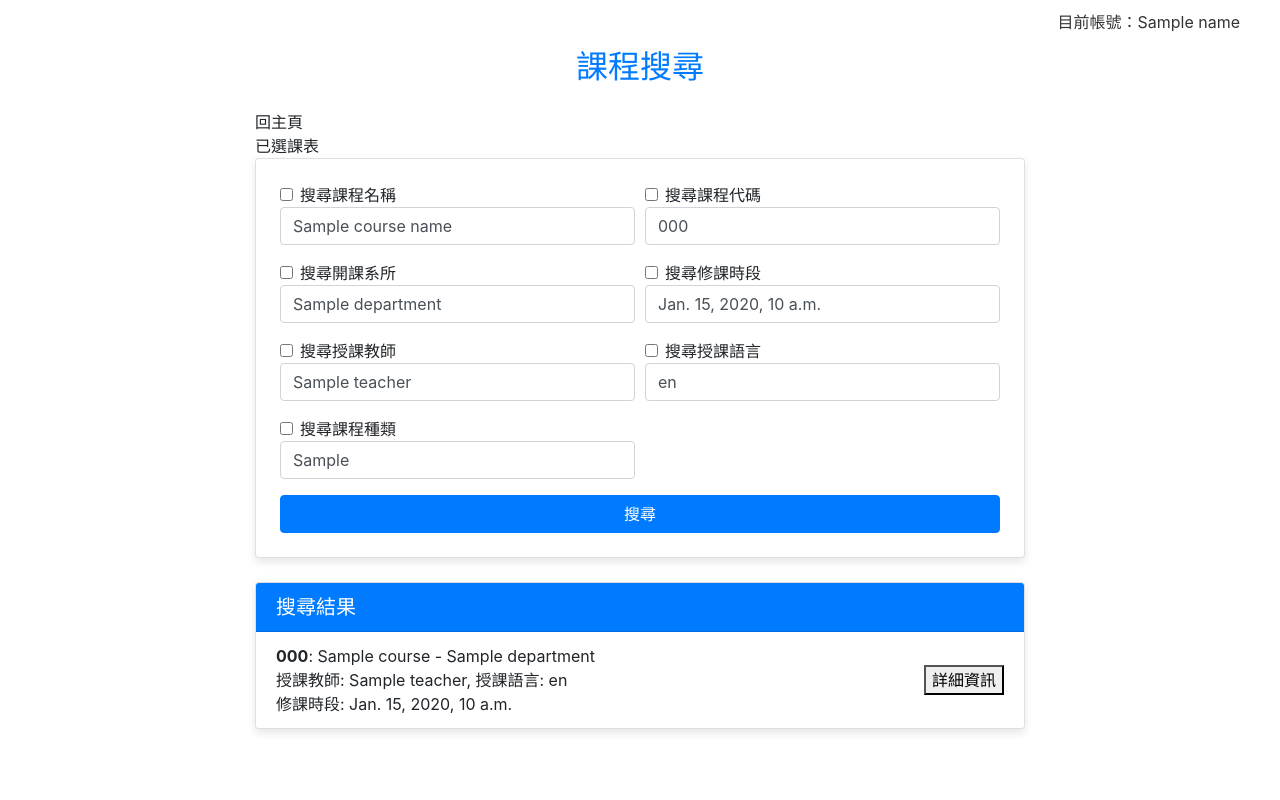
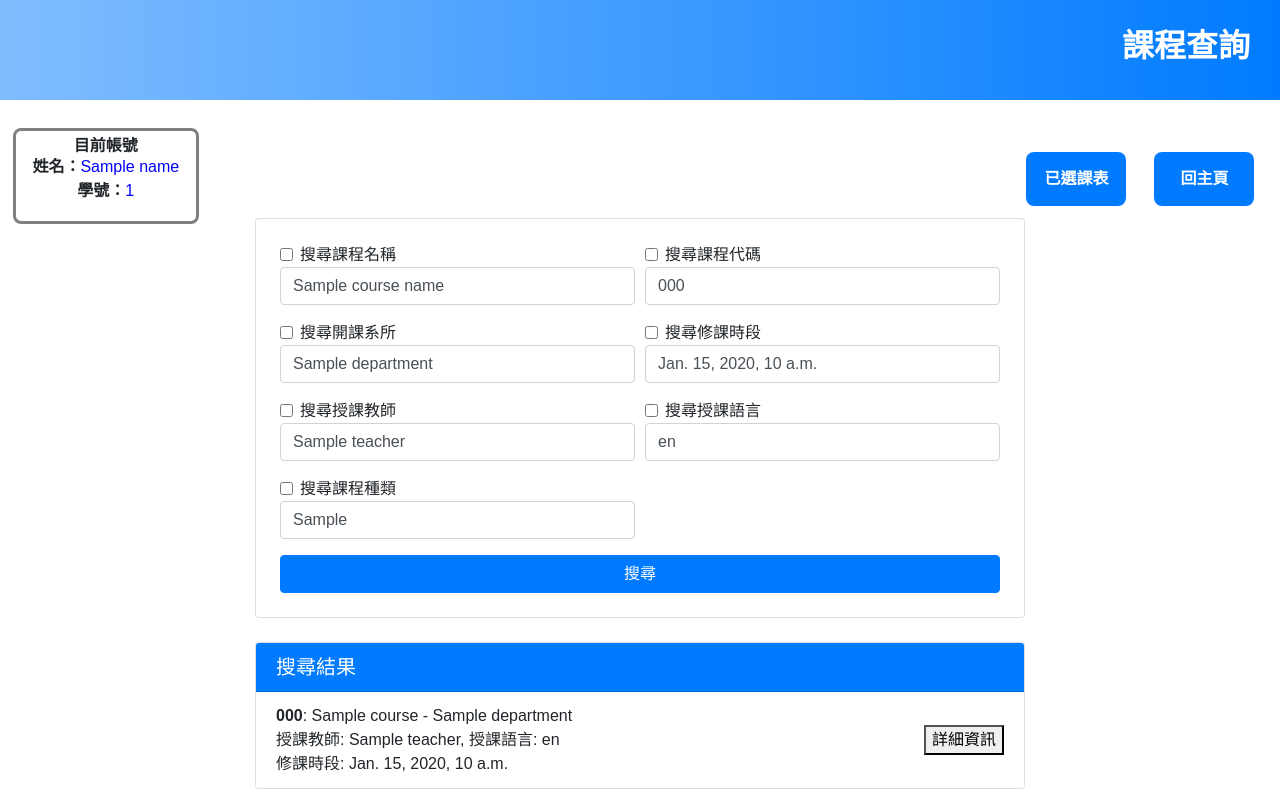
Before and after one commit to Fonzzznkk/D1149665, a Django app: template software/mysite/myapp/templates/myapp/coursesearch.html in a window 1280 px wide. Run offline with Django 5.2, Linux system fonts and the light colour scheme; the template is opened without the code that fills it: most values are stand-ins (such as "Sample title", 1, 10 or a date in 2020); some libraries are stand-ins or nearby versions.

Commit message:
update course search course page

```diff
--- a/software/mysite/myapp/templates/myapp/coursesearch.html
+++ b/software/mysite/myapp/templates/myapp/coursesearch.html
@@ -2,43 +2,106 @@
 <html lang="zh-Hant">
 <head>
     <meta charset="UTF-8">
-    <title>課程搜尋</title>
+    <title> 課程搜尋頁面 </title>
     <!-- 加載 Bootstrap -->
     <link rel="stylesheet" href="https://maxcdn.bootstrapcdn.com/bootstrap/4.5.2/css/bootstrap.min.css">
     <style>
+        /* 全域 */
+        body {
+            background-color: white;
+            font-family: Arial, sans-serif;
+            margin: 0;
+        }
+        /*頁首*/
         .header {
+            height: 100px;
+            display: flex;
+            align-items: center;
+            background: linear-gradient(to right, #80bdff, #007bff);
+        }
+        .header h1 {
+            margin-right: 30px;
+            margin-left: auto;
+            color: white;
+            font-size: 32px;
+            font-weight: bold;
+        }
+        /*帳號資訊*/
+        .account {
+            all: unset;
             position: absolute;
-            top: 0;
-            right: 20px;
-            padding: 10px 20px;
-            font-size: 1rem;
-            color: #333;
+            top: 16%;
+            left: 1%;
+            border: solid gray;
+            border-collapse: collapse;
+            border-radius: 8px;
+            width: 180px;
+            height: 90px;
+            text-align: center;
         }
+        .account p {
+            all: unset;
+            position: relative;
+            top: 3%;
+            font-weight: bold;
+            line-height: 0;
+        }
+        .account span {
+            color: blue;
+        }
+        /*按鈕*/
+        .button {
+            all: unset;
+            position: absolute;
+            top: 19%;
+            text-align: center;
+            align-items: center;
+            color: white;
+            font-weight: bold;
+            background-color: #007bff;
+            width: 70px;
+            padding: 15px;
+            border-radius: 8px;
+            transition: 0.3s;
+            cursor: pointer;
+        }
+        .button:hover {
+            background-color: #0056b3;
+        }
+        /*主頁*/
+        .homepage {
+            right: 2%;
+        }
+        /*已選課表*/
+        .selected {
+            right: 12%;
+        }
+        /*搜尋表單*/
         .container {
+            position: relative;
+            top: 70px;
             max-width: 800px;
         }
-        .card {
-            box-shadow: 0 4px 8px rgba(0, 0, 0, 0.1);
-        }
-        .card-header, .btn-primary {
+        /*搜尋結果*/
+        .card-header {
             background-color: #007bff;
-            color: #fff;
-        }
-        h2 {
-            color: #007bff;
-            text-align: center;
-            margin-bottom: 1.5rem;
+            color: white;
         }
     </style>
 </head>
 <body>
+    <div class="header">
+        <h1> 課程查詢 </h1>
+    </div>
+    <div class="account">
+        <p> 目前帳號 </p> <br>
+        <b>姓名：</b><span id="username">{{ name }}</span> <br>
+        <b>學號：</b><span id="uid">{{ uid }}</span>
+    </div>
+    <div class="button homepage" onclick="window.location.href='/myapp/homepage/'">回主頁</div>
+    <div class="button selected" onclick="window.location.href='/myapp/selected_courses/'">已選課表</div>
+
     <div class="container mt-5">
-    <h2>課程搜尋</h2>
-    <div class="uibutton" onclick="window.location.href='/myapp/homepage/'">回主頁</div>
-    <div class="uibutton" onclick="window.location.href='/myapp/selected_courses/'">已選課表</div>
-    <div class="header">
-        目前帳號：<span id="username">{{ name }}</span>
-    </div>
         <!-- 搜尋表單 -->
         <form method="GET" action="{% url 'coursesearch' %}" class="card p-4 mb-4">
             <div class="form-row">
@@ -106,7 +169,7 @@
                 </div>
             </div>
 
-        <button type="submit" class="btn btn-primary">搜尋</button>
+            <button type="submit" class="btn btn-primary"> 搜尋 </button>
         </form>
 
         <!-- 搜尋結果 -->
@@ -126,9 +189,7 @@
                                 修課時段: {{ item.course.time }}
                             </div>
                             <!-- 詳細資訊按鈕 -->
-                        <button class="course-btn"onclick="window.location.href='/myapp/course_mydetail/{{ item.course_code }}'">
-                           詳細資訊
-                        </button>
+                            <button class="course-btn"onclick="window.location.href='/myapp/course_mydetail/{{ item.course_code }}'"> 詳細資訊 </button>
                         </li>
                     {% endfor %}
                 </ul>
--- a/software/mysite/myapp/views.py
+++ b/software/mysite/myapp/views.py
@@ -116,6 +116,7 @@ def coursesearch(request):
             # 傳遞結果到模板
             return render(request, 'myapp/coursesearch.html', {
                 'name': name,
+                'uid': uid,
                 'courses_with_code': courses_with_code,
                 'course_name': course_name,
                 'course_code': course_code,
```
Lines whose indentation alone changed are shown as unchanged.
